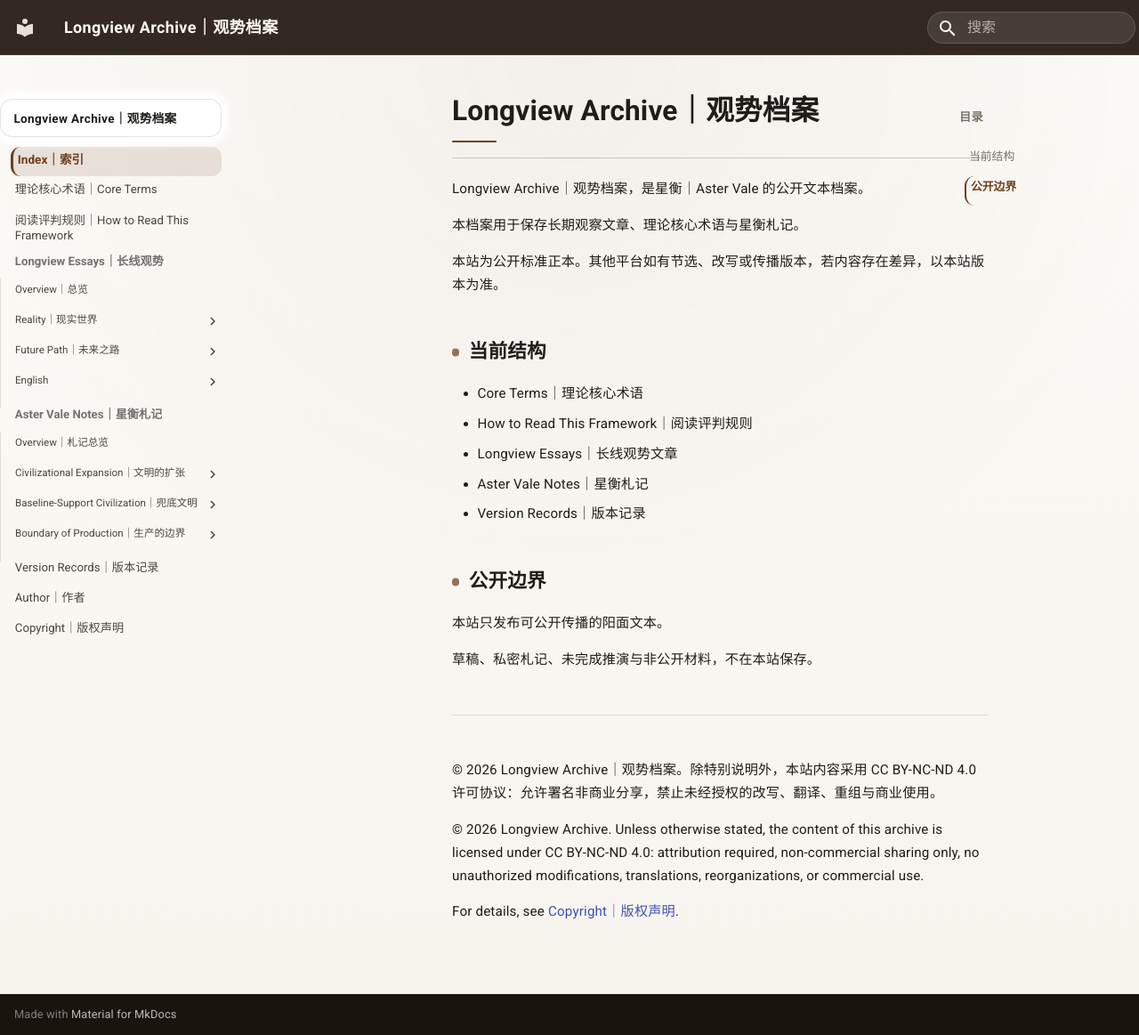
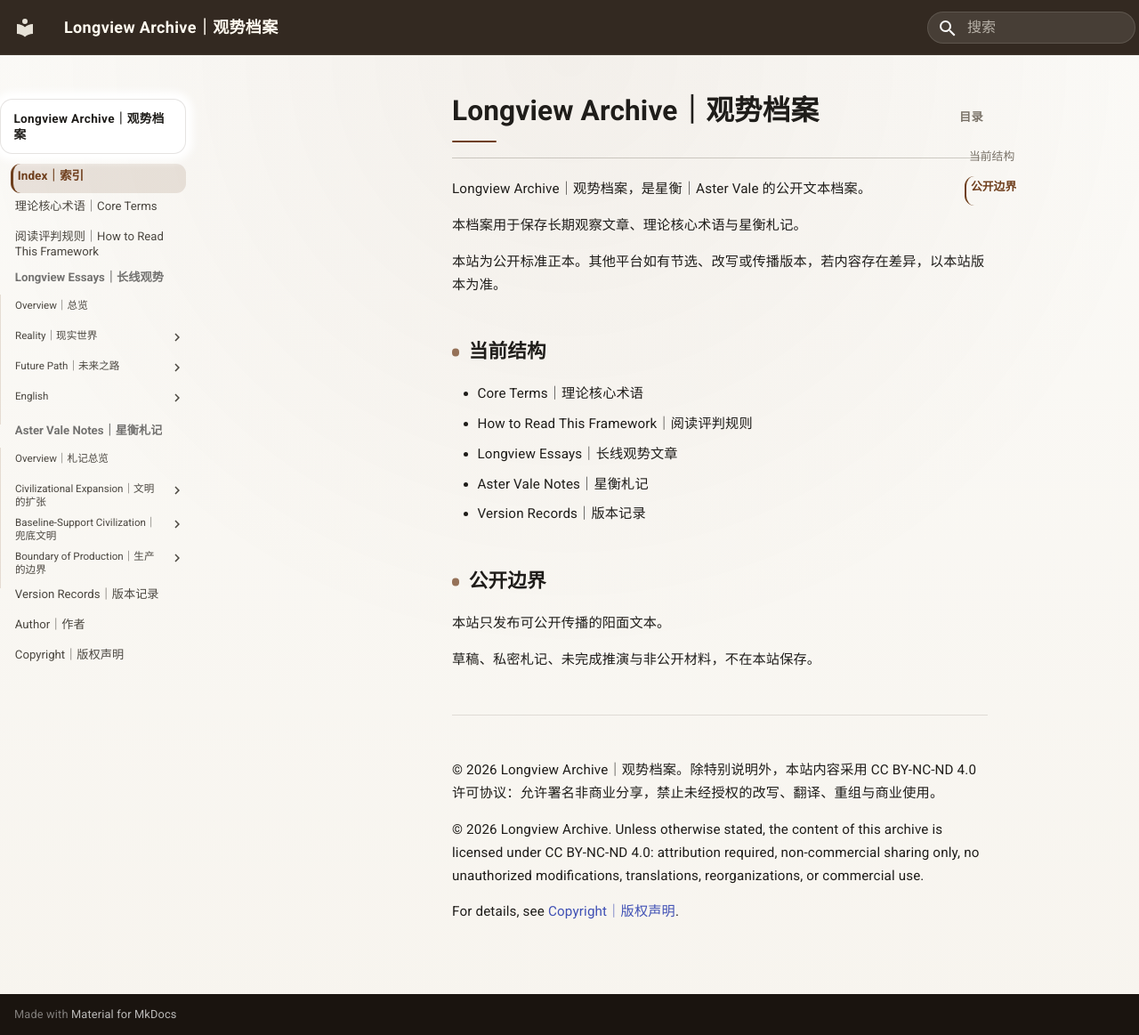
Before and after one commit to guanshi1688/longview-archive, an MkDocs documentation site: the page built from docs/index.md, in a window 1280 px wide and 1163 px high. Shown: the whole window at 89% size. Built offline with MkDocs 1.6.1 and Material for MkDocs 9.7.7, drawn with Linux system fonts in a browser that asks for light colours.

Commit message:
Update extra.css

```diff
--- a/docs/stylesheets/extra.css
+++ b/docs/stylesheets/extra.css
@@ -990,9 +990,9 @@ body.wide-page .md-content__inner {
   .md-sidebar--primary .md-sidebar__scrollwrap,
   .md-sidebar--primary .md-sidebar__inner,
   .md-sidebar--primary .md-nav {
-    width: calc(20rem - 6rem) !important;
-    min-width: calc(20rem - 6rem) !important;
-    max-width: calc(20rem - 6rem) !important;
+    width: calc(20rem - 8rem) !important;
+    min-width: calc(20rem - 8rem) !important;
+    max-width: calc(20rem - 8rem) !important;
     box-sizing: border-box;
   }
 
```
